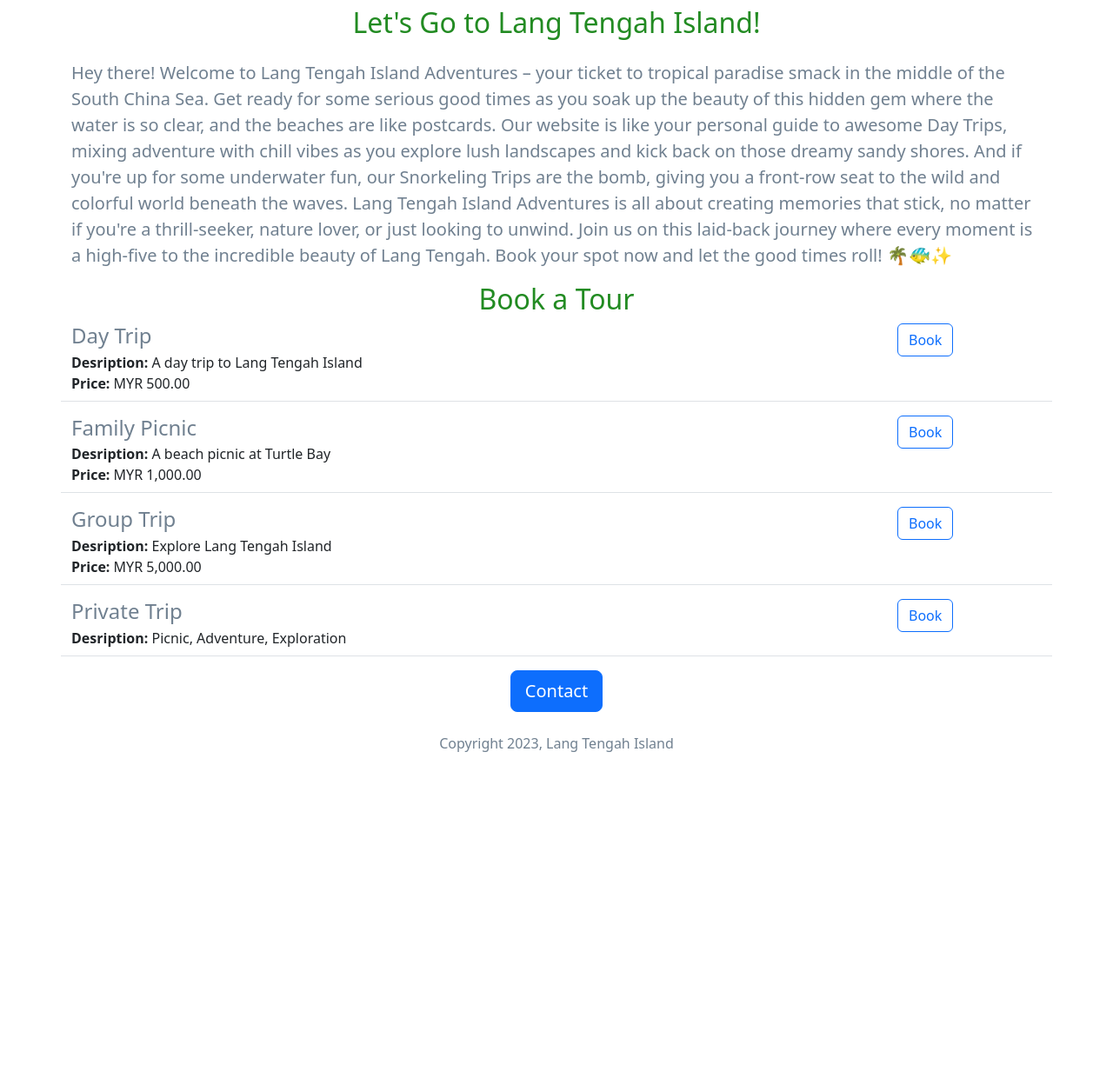
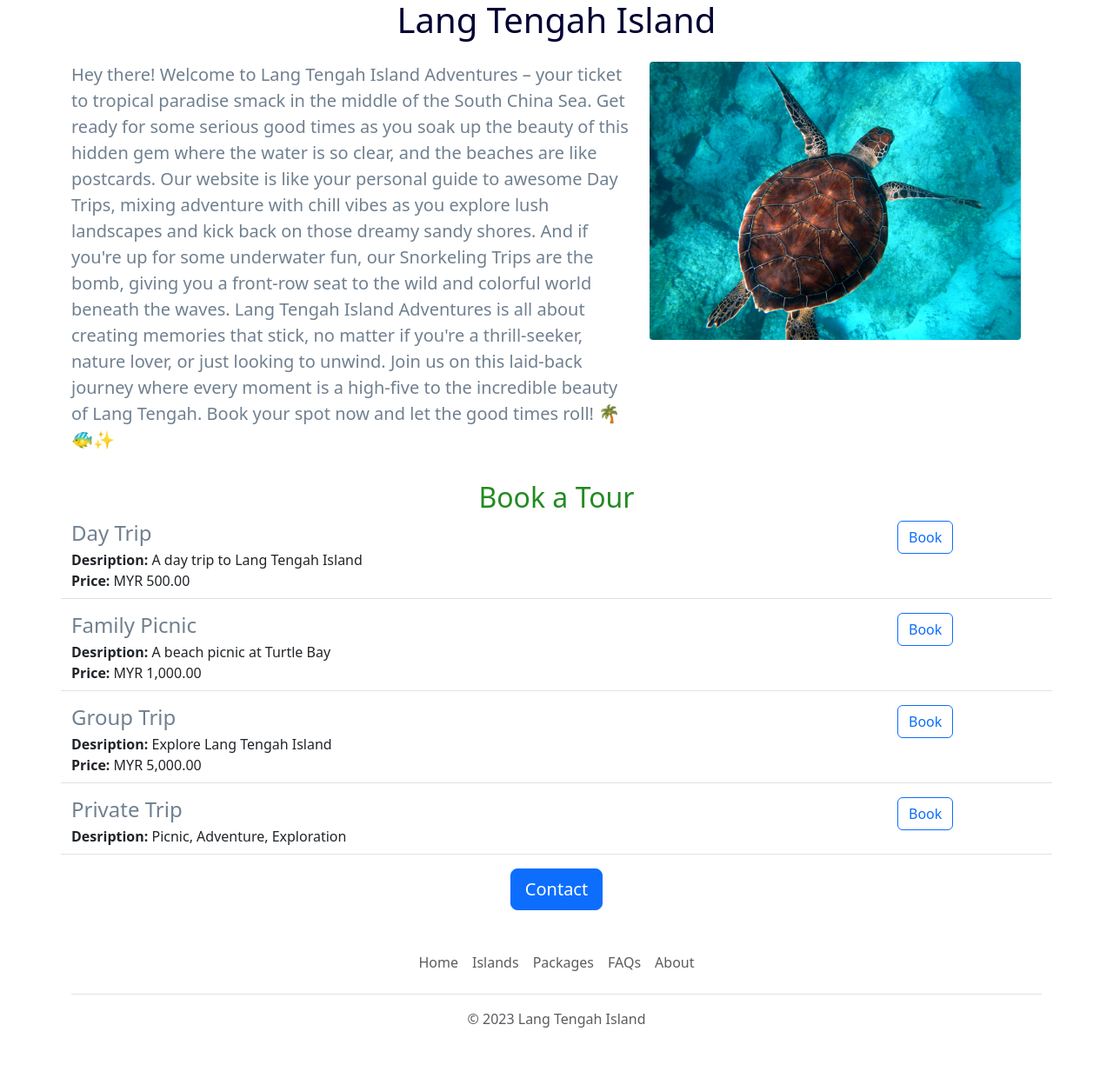
Before and after one commit to hanasoka/lang-tengah-island-v2, a Flask app: page / in a window 1280 px wide. Shown: the part 441-1681 px from the top of the page at 87% size. Before the commit the page ends 1306 px from the top, so only its background shows below. Run offline with Flask 3, Linux system fonts and the light colour scheme.

Commit message:
functional and aesthetic improvements

```diff
--- /dev/null
+++ b/templates/footer.html
@@ -0,0 +1,12 @@
+<div class="container">
+  <footer class="py-3 my-4">
+    <ul class="nav justify-content-center border-bottom pb-3 mb-3">
+      <li class="nav-item"><a href="https://langtengahisland.com/" class="nav-link px-2 text-body-secondary">Home</a></li>
+      <li class="nav-item"><a href="https://langtengahisland.com/" target="_blank"  class="nav-link px-2 text-body-secondary">Islands</a></li>
+      <li class="nav-item"><a href="https://langtengahisland.com/" target="_blank" class="nav-link px-2 text-body-secondary">Packages</a></li>
+      <li class="nav-item"><a href="https://langtengahisland.com/" target="_blank" class="nav-link px-2 text-body-secondary">FAQs</a></li>
+      <li class="nav-item"><a href="https://langtengahisland.com/" target="_blank" class="nav-link px-2 text-body-secondary">About</a></li>
+    </ul>
+    <p class="text-center text-body-secondary">&copy; 2023 Lang Tengah Island</p>
+  </footer>
+</div>
--- a/templates/home.html
+++ b/templates/home.html
@@ -11,6 +11,7 @@
         height: 360px;
         width: 100%;
         object-fit: cover;
+        margin-bottom: 16px;
       }
 
       h1 {
@@ -27,16 +28,22 @@
     </style>
   </head>
   <body>
+    {% include 'nav.html' %}
+     <img class="img-fluid" id="banner" src="{{url_for('static', filename='banner.jpg')}}">
     <div class="container">
       <h1 class="text-center mt-2 mb-4">
         {{name}}
       </h1>
-      <img class="img-fluid" id="banner" src="{{url_for('static', filename='banner.jpg')}}">
-      <h2 class="text-center mt-2 mb-4">
-        Let's Go to {{name}}!
-      </h2>
-      <p class="lead">
+      <div class='row' style="margin-bottom:16px;">
+        <div class="col-md-7">
+          <p class="lead">
         Hey there! Welcome to {{name}} Adventures – your ticket to tropical paradise smack in the middle of the South China Sea. Get ready for some serious good times as you soak up the beauty of this hidden gem where the water is so clear, and the beaches are like postcards. Our website is like your personal guide to awesome Day Trips, mixing adventure with chill vibes as you explore lush landscapes and kick back on those dreamy sandy shores. And if you're up for some underwater fun, our Snorkeling Trips are the bomb, giving you a front-row seat to the wild and colorful world beneath the waves. Lang Tengah Island Adventures is all about creating memories that stick, no matter if you're a thrill-seeker, nature lover, or just looking to unwind. Join us on this laid-back journey where every moment is a high-five to the incredible beauty of Lang Tengah. Book your spot now and let the good times roll! 🌴🐠✨
+          </p>
+        </div>
+        <div class="d-none d-md-block col-md-3">
+          <img src="/static/turtle.jpg" style="height:320px; border-radius:4px;">
+        </div>
+      </div>
       <h2 class="text-center mt-2 mb-16">
         Book a Tour
       </h2>
@@ -46,13 +53,11 @@
         {% endfor %}
       </div>
       <div class="text-center">
-        <button type="button" class="btn btn-primary btn-lg">
+        <a type="button" class="btn btn-primary btn-lg" href="mailto:hanisland@hotmail.com?subject=Inquiry%20for%20%5Bexample%3A%20Redang%20Island%20Package%5D&body=I%20would%20like%20to%20inquire%20about%20%5Bexample%3A%20Redang%20Island%20Package%5D.Could%20you%20please%20provide%20a%20quote%20with%20the%20following%20details%3A%0D%0A%0D%0A-%20Name%3A%20%5BPlease%20enter%20your%20name%5D%0D%0A-%20Travel%20Date%3A%20%5BPlease%20enter%20your%20travel%20date%20or%20Check-in%20%26%20Check-out%20Date%5D%0D%0A-%20Number%20of%20Adults%3A%20%5BPlease%20enter%20the%20number%20of%20adults%5D%0D%0A-%20Number%20of%20Children%20(age%203-11)%3A%20%5BPlease%20enter%20the%20number%20of%20children%5D%0D%0A-%20Number%20of%20Infants%20(age%200-2)%3A%20%5BPlease%20enter%20the%20number%20of%20infants%5D%0D%0A%0D%0AThank%20you!">
           Contact
-        </button>
-        <p class="mt-4">
-          Copyright 2023, {{name}}
-        </p>
+        </a>
       </div>
     </div>
+    {% include 'footer.html' %}
   </body>
 </html>
--- /dev/null
+++ b/templates/nav.html
@@ -0,0 +1,9 @@
+<nav class="navbar shadow-sm fixed-top bg-white">
+  <div class="container-fluid">
+    <a class="navbar-brand" href="#">
+      <img src="/static/langtengahlogo.jpg" alt="Logo" width="30" height="24" class="d-inline-block align-text-top">
+      Lang Tengah Island
+    </a>
+  </div>
+</nav>
+<div style="height:56px"></div>
--- a/templates/touritem.html
+++ b/templates/touritem.html
@@ -13,6 +13,6 @@
     {% endif %}
   </div>
   <div class="col-2">
-    <button type="button" class="btn btn-outline-primary">Book</button>
+    <a href="mailto:hanisland@hotmail.com?subject=Inquiry%20for%20{{tour.title}}&body=I%20would%20like%20to%20inquire%20about%20the%20{{tour.title}}.%20Could%20you%20please%20provide%20a%20quote%20with%20the%20following%20details%3A%0D%0A%0D%0A-%20Name%3A%20%5BPlease%20enter%20your%20name%5D%0D%0A-%20Travel%20Date%3A%20%5BPlease%20enter%20your%20travel%20date%20or%20Check-in%20%26%20Check-out%20Date%5D%0D%0A-%20Number%20of%20Adults%3A%20%5BPlease%20enter%20the%20number%20of%20adults%5D%0D%0A-%20Number%20of%20Children%20(age%203-11)%3A%20%5BPlease%20enter%20the%20number%20of%20children%5D%0D%0A-%20Number%20of%20Infants%20(age%200-2)%3A%20%5BPlease%20enter%20the%20number%20of%20infants%5D%0D%0A%0D%0AThank%20you!" type="button" class="btn btn-outline-primary">Book</a>
   </div>
 </div>
```
Also changed, not shown: static/turtle.jpg (added).
